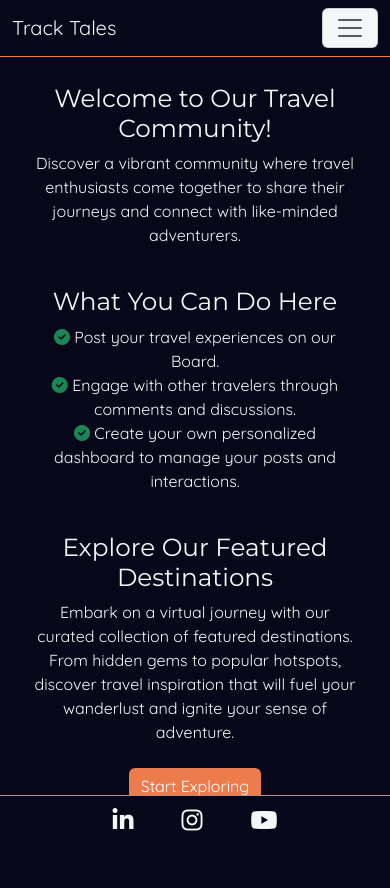
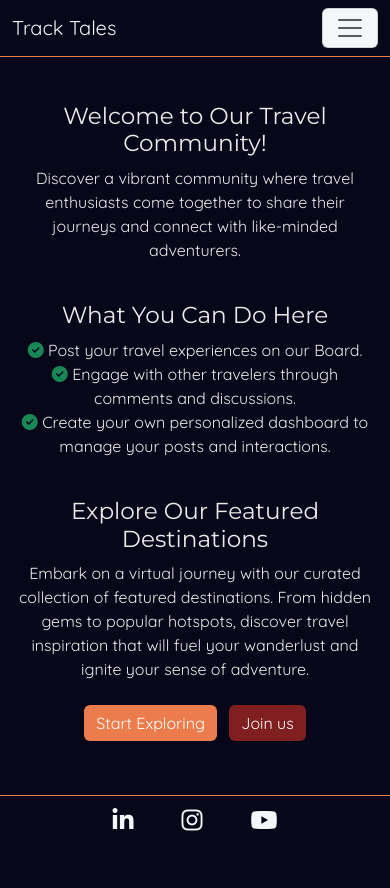
Before and after one commit to juanovt10/tracktales-blog, a Django app: page /about_us/ in a window 390 px wide. After the commit the page ends 831 px from the top, so only its background shows below. Run offline with Django 4.2, Linux system fonts and the light colour scheme; some libraries are stand-ins or nearby versions.

Commit message:
Add styling for buttons and improve style in index and about us pages

```diff
--- a/static/css/style.css
+++ b/static/css/style.css
@@ -106,24 +106,13 @@ h1, h2, h3, h4, h5, h6 {
 /* about us styling */
 
 .about-us-container {
-    position: absolute;
-    top: 50%;
-    left: 50%;
-    transform: translate(-50%, -50%);
-    /* Optionally, you can add a maximum width or other styles */
-    width: 100%;
-    padding: 20px;
-    box-sizing: border-box;
-    color: #F5F6F8;
+    min-height: 100vh;
+    color: #EAEAEA;
 }
 
 @media (max-width: 576px) {
     .about-us-container {
-        position: relative; /* Change to relative positioning for smaller screens */
-        top: auto;
-        left: auto;
-        transform: none;
-        margin: 4rem 0;
+        padding: 80px 0;
     }
 }
 
@@ -213,13 +202,40 @@ hr {
     border: none;
 }
 
+.btn-primary,
+.btn-secondary,
+.btn-success {
+    border: none;
+    transition: all .3s ease;
+}
+
+.btn-primary:hover {
+    background-color: #ED7C4D;
+
+    transform: translate(-2px, -5px);
+}
+
+.btn-secondary:hover {
+    background-color: #801F1F;
+    transform: translate(-2px, -5px);
+}
+
+.btn-success:hover {
+    background-color: #A59D64;
+    transform: translate(-2px, -5px);
+}
+
 .btn-primary {
     background-color: #ED7C4D;
     border: none;
 }
 
+.btn-secondary {
+    background-color: #801F1F;
+}
+
 .btn-success {
-    background-color: #9C1150;
+    background-color: #A59D64;
 }
 
 .btn-info {
@@ -227,9 +243,11 @@ hr {
     color: #F5F4F5;
 }
 
-.btn-secondary {
-    background-color: #090921;
+
+.home-slide-2-text {
+    color: #070719;
 }
+
 
 .btn-outline-secondary {
     transition: all .3s ease;
--- a/templates/aboutus.html
+++ b/templates/aboutus.html
@@ -2,11 +2,11 @@
 
 {% block content %}
 
-<section class="about-us-container">
+<section class="d-flex justify-content-center align-items-center about-us-container">
     <div class="container">
         <div class="row justify-content-center">
             <div class="col-lg-8 text-center">
-                <h2 class="section-title">Welcome to Our Travel Community!</h2>
+                <h3 class="section-title">Welcome to Our Travel Community!</h3>
                 <p class="section-description">Discover a vibrant community where travel enthusiasts come together to
                     share their journeys and connect with like-minded adventurers.</p>
             </div>
@@ -14,7 +14,7 @@
 
         <div class="row mt-4">
             <div class="col-lg-8 offset-lg-2 text-center">
-                <h2 class="section-title">What You Can Do Here</h2>
+                <h3 class="section-title">What You Can Do Here</h3>
                 <ul class="list-unstyled">
                     <li><i class="fas fa-check-circle text-success"></i> Post your travel experiences on our Board.</li>
                     <li><i class="fas fa-check-circle text-success"></i> Engage with other travelers through comments
@@ -26,11 +26,12 @@
         </div>
         <div class="row mt-4">
             <div class="col-lg-8 offset-lg-2 text-center">
-                <h2 class="section-title">Explore Our Featured Destinations</h2>
+                <h3 class="section-title">Explore Our Featured Destinations</h3>
                 <p class="section-description">Embark on a virtual journey with our curated collection of featured destinations.
                     From hidden gems to popular hotspots, discover travel inspiration that will fuel your wanderlust and ignite
                     your sense of adventure.</p>
-                <a href="{% url 'post_board' %}" class="btn btn-primary btn-block mt-2">Start Exploring</a>
+                <a href="{% url 'post_board' %}" class="btn btn-primary btn-block mt-2 me-2">Start Exploring</a>
+                <a href="{% url 'post_board' %}" class="btn btn-secondary btn-block mt-2">Join us</a>
             </div>
         </div>
     </div>
--- a/templates/contactus.html
+++ b/templates/contactus.html
@@ -40,7 +40,9 @@
                     <label for="{{ contact_form.message.id_for_label }}" class="form-label">Message:</label>
                     {{ contact_form.message }}
                 </div>
-                <button type="submit" class="btn btn-outline-success">Send!</button>
+                <div class="d-flex align-items-center justify-content-end">
+                    <button type="submit" class="btn btn-secondary">Send!</button>
+                </div>
             </form>
 
 
```
Also changed, not shown: templates/index.html (+9 -5 lines).
